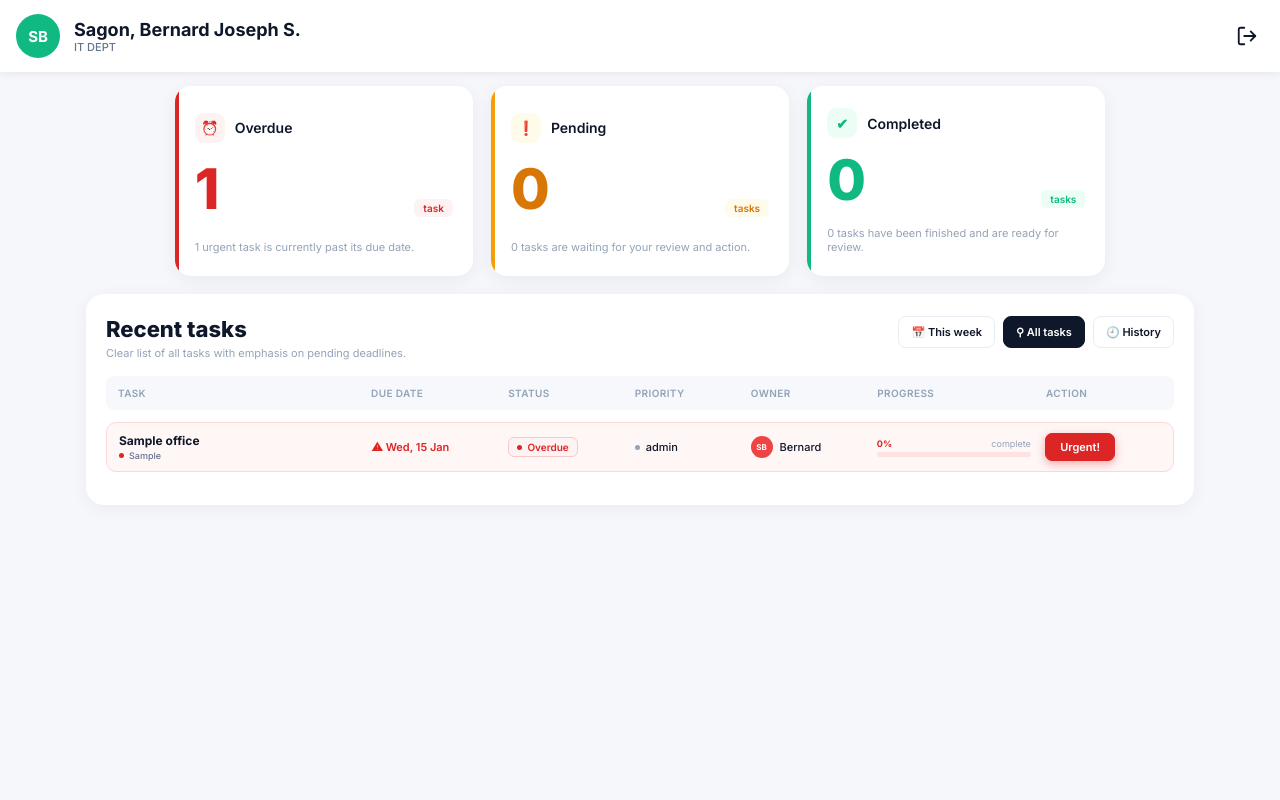
After one commit to JeromeJV/Task_management_system, a PHP site: page /task/Employee.php in a window 1280 px wide. The commit adds this page. Run offline with PHP 8.4, Linux system fonts and the light colour scheme; tables that the repository leaves empty or names only in its code hold one stand-in row (values such as "Sample post").

Commit message:
Employee

```diff
--- /dev/null
+++ b/Employee.php
@@ -0,0 +1,220 @@
+<?php
+// index.php: HTML + PHP combined. Reads tasks straight from the database.
+session_start();
+
+/* Name of THIS file, so the form and redirect never point at the login page. */
+$self = basename($_SERVER['SCRIPT_NAME']);
+
+/* ---------- Database connection (edit for your setup) ---------- */
+mysqli_report(MYSQLI_REPORT_OFF);
+$db = new mysqli('127.0.0.1', 'root', '', 'task_management_system');
+if ($db->connect_errno) { die('Database connection failed.'); }
+$db->set_charset('utf8mb4');
+
+/* ---------- Logged-in employee ----------
+   Set these in your login script. The fallbacks are for testing only. */
+$employeeId = $_SESSION['employee_id'] ?? 1;
+$fullName   = $_SESSION['full_name']   ?? 'Sagon, Bernard Joseph S.';
+$department = $_SESSION['department']  ?? 'IT Dept';
+
+$view = $_GET['view'] ?? 'all';               // all | week | history
+if (!in_array($view, ['all', 'week', 'history'], true)) $view = 'all';
+
+/* ---------- Update task progress (form POST) ---------- */
+if ($_SERVER['REQUEST_METHOD'] === 'POST') {
+    $id       = (int)($_POST['task_id'] ?? 0);
+    $progress = max(0, min(100, (int)($_POST['progress'] ?? 0)));
+    $status   = $progress === 100 ? 'Completed' : 'Pending';
+
+    $stmt = $db->prepare("UPDATE office SET progress = ?, status = ?, updated_at = NOW()
+                          WHERE office_id = ? AND employee_id = ?");
+    $stmt->bind_param('isii', $progress, $status, $id, $employeeId);
+    $stmt->execute();
+
+    header('Location: ' . $self . '?view=' . $view . '&saved=' . ($progress === 100 ? 'done' : 'progress'));
+    exit;
+}
+
+/* ---------- Fetch this employee's tasks from the database ---------- */
+$stmt = $db->prepare("SELECT office_id, title, content, department, status, priority_level,
+                             due_date, progress, updated_at
+                      FROM office WHERE employee_id = ? ORDER BY due_date ASC");
+$stmt->bind_param('i', $employeeId);
+$stmt->execute();
+$all = $stmt->get_result()->fetch_all(MYSQLI_ASSOC);
+
+$today = date('Y-m-d');
+foreach ($all as &$t) {
+    $t['state'] = strtolower($t['status']) === 'completed' ? 'completed'
+                : (($t['due_date'] && $t['due_date'] < $today) ? 'overdue' : 'pending');
+}
+unset($t);
+
+/* ---------- Counts for the three cards ---------- */
+$count = ['overdue' => 0, 'pending' => 0, 'completed' => 0];
+foreach ($all as $t) $count[$t['state']]++;
+
+/* ---------- Filter list by view ---------- */
+$weekStart = date('Y-m-d', strtotime('monday this week'));
+$weekEnd   = date('Y-m-d', strtotime('sunday this week'));
+
+if ($view === 'history') {
+    $tasks = array_filter($all, fn($t) => $t['state'] === 'completed');
+    usort($tasks, fn($a, $b) => strcmp($b['updated_at'] ?? '', $a['updated_at'] ?? ''));
+} elseif ($view === 'week') {
+    $tasks = array_filter($all, fn($t) => $t['state'] !== 'completed'
+                          && $t['due_date'] >= $weekStart && $t['due_date'] <= $weekEnd);
+} else {
+    $tasks = $all;
+}
+
+/* ---------- Helpers ---------- */
+function e($s) { return htmlspecialchars((string)$s, ENT_QUOTES, 'UTF-8'); }
+function fdate($d) { return $d ? date('D, j M', strtotime($d)) : '—'; }
+function plural($n, $one, $many) { return $n === 1 ? $one : $many; }
+
+$initials = '';
+foreach (array_slice(preg_split('/[ ,]+/', $fullName, -1, PREG_SPLIT_NO_EMPTY), 0, 2) as $w) $initials .= strtoupper($w[0]);
+$parts = explode(',', $fullName);
+$firstName = trim(explode(' ', trim($parts[1] ?? $parts[0]))[0]);
+
+$colors = [
+  'pending'   => ['#d97706', '#fef3c7'],
+  'completed' => ['#10b981', '#d1fae5'],
+  'overdue'   => ['#dc2626', '#fee2e2'],
+];
+$prioColors = ['high' => '#ef4444', 'medium' => '#f59e0b', 'low' => '#10b981'];
+$firstPending = null;
+foreach ($tasks as $k => $t) { if ($t['state'] === 'pending') { $firstPending = $k; break; } }
+?>
+<!DOCTYPE html>
+<html lang="en">
+<head>
+  <meta charset="UTF-8">
+  <meta name="viewport" content="width=device-width, initial-scale=1">
+  <title>My Tasks</title>
+  <link rel="preconnect" href="https://fonts.googleapis.com">
+  <link href="https://fonts.googleapis.com/css2?family=Inter:wght@400;500;600;700;800&display=swap" rel="stylesheet">
+  <link rel="stylesheet" href="./css/empl.css">
+</head>
+<body>
+  <header class="topbar">
+    <div class="user">
+      <div class="avatar avatar-lg"><?= e($initials) ?></div>
+      <div>
+        <div class="user-name"><?= e($fullName) ?></div>
+        <div class="user-dept"><?= e(strtoupper($department)) ?></div>
+      </div>
+    </div>
+    <a class="logout" href="logout.php" title="Log out" aria-label="Log out">
+      <svg width="22" height="22" viewBox="0 0 24 24" fill="none" stroke="currentColor" stroke-width="2" stroke-linecap="round" stroke-linejoin="round"><path d="M9 21H5a2 2 0 0 1-2-2V5a2 2 0 0 1 2-2h4"/><path d="M16 17l5-5-5-5"/><path d="M21 12H9"/></svg>
+    </a>
+  </header>
+
+  <main class="container">
+    <section class="stats">
+      <article class="stat stat-overdue">
+        <div class="stat-head"><span class="icon-box">⏰</span><span>Overdue</span></div>
+        <div class="stat-num"><?= $count['overdue'] ?></div>
+        <span class="chip"><?= plural($count['overdue'], 'task', 'tasks') ?></span>
+        <p class="stat-note"><?= $count['overdue'] ?> urgent <?= plural($count['overdue'], 'task is', 'tasks are') ?> currently past <?= plural($count['overdue'], 'its', 'their') ?> due date.</p>
+      </article>
+      <article class="stat stat-pending">
+        <div class="stat-head"><span class="icon-box">❗</span><span>Pending</span></div>
+        <div class="stat-num"><?= $count['pending'] ?></div>
+        <span class="chip"><?= plural($count['pending'], 'task', 'tasks') ?></span>
+        <p class="stat-note"><?= $count['pending'] ?> <?= plural($count['pending'], 'task is', 'tasks are') ?> waiting for your review and action.</p>
+      </article>
+      <article class="stat stat-done">
+        <div class="stat-head"><span class="icon-box">✔</span><span>Completed</span></div>
+        <div class="stat-num"><?= $count['completed'] ?></div>
+        <span class="chip"><?= plural($count['completed'], 'task', 'tasks') ?></span>
+        <p class="stat-note"><?= $count['completed'] ?> <?= plural($count['completed'], 'task has', 'tasks have') ?> been finished and <?= plural($count['completed'], 'is', 'are') ?> ready for review.</p>
+      </article>
+    </section>
+
+    <section class="panel">
+      <div class="panel-head">
+        <div>
+          <h1><?= $view === 'history' ? 'Task history' : 'Recent tasks' ?></h1>
+          <p class="sub"><?= $view === 'history' ? 'All tasks you have completed, newest first.' : 'Clear list of all tasks with emphasis on pending deadlines.' ?></p>
+        </div>
+        <nav class="filters">
+          <a class="btn-filter <?= $view === 'week' ? 'active' : '' ?>" href="?view=week">📅 This week</a>
+          <a class="btn-filter <?= $view === 'all' ? 'active' : '' ?>" href="?view=all">⚲ All tasks</a>
+          <a class="btn-filter <?= $view === 'history' ? 'active' : '' ?>" href="?view=history">🕘 History</a>
+        </nav>
+      </div>
+
+      <div class="table-wrap">
+        <div class="row row-head">
+          <div>TASK</div><div><?= $view === 'history' ? 'COMPLETED' : 'DUE DATE' ?></div><div>STATUS</div><div>PRIORITY</div><div>OWNER</div><div>PROGRESS</div><div>ACTION</div>
+        </div>
+
+        <?php foreach ($tasks as $k => $t):
+          $s = $t['state'];
+          [$fg, $track] = $colors[$s];
+          $prio = strtolower($t['priority_level']);
+          $avatarBg = $s === 'overdue' ? '#ef4444' : ($s === 'completed' ? '#10b981' : '#3b82f6');
+          $focus = ($k === $firstPending && $view !== 'history');
+          [$label, $cls] = $s === 'completed' ? ['Done ✓', 'done']
+                         : ($s === 'overdue' ? ['Urgent!', 'urgent']
+                         : ($focus ? ['Open →', 'primary'] : ['Open', '']));
+        ?>
+        <div class="row task-row <?= $s ?><?= $focus ? ' focus' : '' ?>">
+          <div>
+            <div class="task-title"><?= e($t['title']) ?></div>
+            <div class="task-dept"><i class="dot" style="background:<?= $fg ?>"></i><?= e($t['department']) ?></div>
+          </div>
+          <div class="due"><?= $s === 'overdue' ? '⚠' : '📅' ?> <?= e($view === 'history' ? fdate($t['updated_at']) : fdate($t['due_date'])) ?></div>
+          <div><span class="badge b-<?= $s ?>"><i class="dot" style="background:<?= $fg ?>"></i><?= ucfirst($s) ?></span></div>
+          <div class="prio"><i class="dot" style="background:<?= $prioColors[$prio] ?? '#94a3b8' ?>"></i><?= e($t['priority_level']) ?></div>
+          <div class="owner"><span class="avatar avatar-sm" style="background:<?= $avatarBg ?>"><?= e($initials) ?></span><?= e($firstName) ?></div>
+          <div>
+            <div class="prog-top" style="color:<?= $fg ?>"><?= (int)$t['progress'] ?>%<span>complete</span></div>
+            <div class="bar" style="background:<?= $track ?>"><i style="width:<?= (int)$t['progress'] ?>%;background:<?= $fg ?>"></i></div>
+          </div>
+          <div>
+            <button type="button" class="btn-act <?= $cls ?>"
+              data-id="<?= (int)$t['office_id'] ?>"
+              data-title="<?= e($t['title']) ?>"
+              data-content="<?= e($t['content']) ?>"
+              data-meta="<?= e($t['department'] . ' • Due ' . fdate($t['due_date']) . ' • ' . $t['priority_level'] . ' priority') ?>"
+              data-progress="<?= (int)$t['progress'] ?>"
+              data-state="<?= $s ?>"><?= $label ?></button>
+          </div>
+        </div>
+        <?php endforeach; ?>
+
+        <?php if (!$tasks): ?>
+          <div class="empty"><?= $view === 'history'
+            ? 'No completed tasks yet. Finished tasks will appear here.'
+            : 'No tasks to show. New tasks from your supervisor will appear here.' ?></div>
+        <?php endif; ?>
+      </div>
+    </section>
+  </main>
+
+  <!-- Update progress dialog -->
+  <dialog id="taskDialog">
+    <form method="post" action="<?= e($self) ?>?view=<?= e($view) ?>">
+      <input type="hidden" name="task_id" id="taskId">
+      <h2 id="dlgTitle"></h2>
+      <p class="dlg-meta" id="dlgMeta"></p>
+      <p class="dlg-content" id="dlgContent"></p>
+      <label for="progressRange">Progress: <strong id="progressValue">0%</strong></label>
+      <input type="range" name="progress" id="progressRange" min="0" max="100" step="5">
+      <p class="dlg-hint">Setting progress to 100% marks the task as completed.</p>
+      <div class="dlg-actions">
+        <button type="button" class="btn-ghost" id="dlgCancel">Close</button>
+        <button type="submit" class="btn-primary" id="dlgSave">Save progress</button>
+      </div>
+    </form>
+  </dialog>
+
+  <?php if (isset($_GET['saved'])): ?>
+    <div class="toast show" id="toast" role="status"><?= $_GET['saved'] === 'done' ? 'Task completed' : 'Progress saved' ?></div>
+  <?php endif; ?>
+  <script src="./js/empl.js"></script>
+</body>
+</html>
--- /dev/null
+++ b/css/empl.css
@@ -0,0 +1,92 @@
+:root{
+  --bg:#f5f7fb; --card:#fff; --ink:#0f172a; --muted:#94a3b8; --line:#e8ecf3;
+  --red:#dc2626; --red-bg:#fef2f2; --amber:#d97706; --amber-bg:#fffbeb;
+  --green:#10b981; --green-bg:#ecfdf5; --blue:#3b82f6; --blue-bg:#eff6ff;
+}
+*{box-sizing:border-box;margin:0;padding:0}
+body{font-family:'Inter',system-ui,sans-serif;background:var(--bg);color:var(--ink);min-height:100vh}
+button{font:inherit;cursor:pointer;border:0}
+
+.topbar{display:flex;justify-content:space-between;align-items:center;padding:14px 16px;background:#fff;box-shadow:0 1px 8px rgba(15,23,42,.08)}
+.user{display:flex;align-items:center;gap:14px}
+.user-name{font-weight:700;font-size:18px}
+.user-dept{font-size:11px;color:#64748b;font-weight:500}
+.logout{color:var(--ink);display:grid;place-items:center;padding:6px}
+.avatar{display:grid;place-items:center;border-radius:50%;color:#fff;font-weight:700;background:var(--green)}
+.avatar-lg{width:44px;height:44px;font-size:15px}
+.avatar-sm{width:22px;height:22px;font-size:8px;flex:none}
+
+.container{max-width:1140px;margin:0 auto;padding:14px 16px 40px}
+.stats{display:grid;grid-template-columns:repeat(3,1fr);gap:18px;margin:0 8% 18px}
+.stat{position:relative;background:var(--card);border-radius:16px;padding:22px 20px;box-shadow:0 4px 18px rgba(15,23,42,.06);overflow:hidden;display:grid;grid-template-columns:1fr auto;align-items:end}
+.stat::before{content:"";position:absolute;left:0;top:0;bottom:0;width:4px}
+.stat-head{grid-column:1/-1;display:flex;align-items:center;gap:10px;font-weight:600;font-size:14px;margin-bottom:14px}
+.icon-box{width:30px;height:30px;border-radius:9px;display:grid;place-items:center;font-size:14px}
+.stat-num{font-size:56px;font-weight:800;line-height:1}
+.stat-note{grid-column:1/-1;font-size:11px;color:var(--muted);margin-top:18px}
+.chip{font-size:10px;font-weight:600;padding:3px 9px;border-radius:6px}
+.stat-overdue::before{background:var(--red)} .stat-overdue .icon-box,.stat-overdue .chip{background:var(--red-bg);color:var(--red)} .stat-overdue .stat-num{color:var(--red)}
+.stat-pending::before{background:#f59e0b} .stat-pending .icon-box,.stat-pending .chip{background:var(--amber-bg);color:var(--amber)} .stat-pending .stat-num{color:var(--amber)}
+.stat-done::before{background:var(--green)} .stat-done .icon-box,.stat-done .chip{background:var(--green-bg);color:var(--green)} .stat-done .stat-num{color:var(--green)}
+
+.panel{background:var(--card);border-radius:18px;padding:22px 20px 26px;box-shadow:0 4px 18px rgba(15,23,42,.05)}
+.panel-head{display:flex;justify-content:space-between;align-items:flex-start;gap:12px;flex-wrap:wrap;margin-bottom:16px}
+h1{font-size:22px;font-weight:800}
+.sub{font-size:11px;color:var(--muted);margin-top:4px}
+.filters{display:flex;gap:8px;flex-wrap:wrap}
+.btn-filter{background:#fff;border:1px solid var(--line);border-radius:8px;padding:8px 12px;font-size:11px;font-weight:600;color:var(--ink)}
+.btn-filter.active{background:var(--ink);color:#fff;border-color:var(--ink)}
+.btn-filter:focus-visible,.btn-act:focus-visible{outline:2px solid var(--blue);outline-offset:2px}
+
+.table-wrap{overflow-x:auto}
+.row{display:grid;grid-template-columns:2.4fr 1.3fr 1.2fr 1.1fr 1.2fr 1.6fr 1.1fr;align-items:center;min-width:860px;padding:0 12px}
+.row-head{background:#f6f8fb;border-radius:8px;height:34px;font-size:10px;font-weight:600;color:var(--muted);letter-spacing:.04em;margin-bottom:12px}
+.task-row{height:50px;border:1px solid var(--line);border-radius:10px;margin-bottom:7px;font-size:11px;font-weight:500;background:#fff}
+.task-row.pending{background:#fff}
+.task-row.completed{background:#f6fdf9;border-color:#d5f3e3}
+.task-row.overdue{background:#fff6f6;border-color:#fbd9d9}
+.task-row.focus{background:var(--blue-bg);border:1.5px solid var(--blue)}
+.task-title{font-weight:700;font-size:12px;padding-right:8px}
+.completed .task-title{text-decoration:line-through;color:#64748b}
+.task-dept{display:flex;align-items:center;gap:5px;font-size:9px;color:#64748b;font-weight:500;margin-top:2px}
+.dot{width:5px;height:5px;border-radius:50%;display:inline-block;flex:none}
+.due{display:flex;align-items:center;gap:6px;color:#334155}
+.overdue .due{color:var(--red);font-weight:600}
+.badge{display:inline-flex;align-items:center;gap:5px;width:fit-content;font-size:10px;font-weight:600;padding:3px 8px;border-radius:6px;border:1px solid}
+.b-pending{background:var(--amber-bg);color:var(--amber);border-color:#fde7b3}
+.b-completed{background:var(--green-bg);color:#059669;border-color:#b7ecd3}
+.b-overdue{background:var(--red-bg);color:var(--red);border-color:#f8c9c9}
+.prio{display:flex;align-items:center;gap:6px}
+.owner{display:flex;align-items:center;gap:7px}
+.prog-top{display:flex;justify-content:space-between;width:154px;font-size:9px;font-weight:700}
+.prog-top span{font-weight:400;color:var(--muted)}
+.bar{width:154px;height:5px;border-radius:9px;margin-top:3px;overflow:hidden}
+.bar i{display:block;height:100%;border-radius:9px}
+.btn-act{padding:6px 14px;border-radius:7px;font-size:11px;font-weight:600;background:#f6f8fb;border:1px solid var(--line);color:var(--ink);justify-self:center}
+.btn-act.primary{background:var(--blue);color:#fff;border-color:var(--blue);box-shadow:0 3px 8px rgba(59,130,246,.35)}
+.btn-act.urgent{background:var(--red);color:#fff;border-color:var(--red);box-shadow:0 3px 8px rgba(220,38,38,.35)}
+.btn-act.done{background:var(--green-bg);color:#059669;border-color:#b7ecd3}
+.empty{padding:36px 0;text-align:center;color:var(--muted);font-size:13px}
+
+dialog{border:0;border-radius:16px;padding:26px;width:min(420px,92vw);box-shadow:0 20px 60px rgba(15,23,42,.25);margin:auto}
+dialog::backdrop{background:rgba(15,23,42,.45)}
+dialog h2{font-size:18px;margin-bottom:4px}
+.dlg-meta{font-size:11px;color:var(--muted);margin-bottom:12px}
+.dlg-content{font-size:13px;color:#334155;margin-bottom:18px;line-height:1.5;max-height:120px;overflow:auto}
+dialog label{font-size:13px;display:block;margin-bottom:8px}
+dialog input[type=range]{width:100%;accent-color:var(--blue)}
+.dlg-hint{font-size:11px;color:var(--muted);margin-top:8px}
+.dlg-actions{display:flex;justify-content:flex-end;gap:8px;margin-top:20px}
+.btn-primary,.btn-ghost{padding:9px 16px;border-radius:8px;font-weight:600;font-size:13px}
+.btn-primary{background:var(--blue);color:#fff}
+.btn-ghost{background:#f1f5f9;color:var(--ink)}
+.btn-primary:disabled{opacity:.6}
+
+.toast{position:fixed;bottom:24px;left:50%;transform:translate(-50%,20px);background:var(--ink);color:#fff;padding:10px 18px;border-radius:10px;font-size:13px;opacity:0;pointer-events:none;transition:.25s}
+.toast.show{opacity:1;transform:translate(-50%,0)}
+
+@media (max-width:760px){.stats{margin:0 0 18px;grid-template-columns:1fr}}
+@media (prefers-reduced-motion:reduce){.toast{transition:none}}
+
+a.btn-filter{text-decoration:none;display:inline-block}
+a.btn-filter:focus-visible{outline:2px solid var(--blue);outline-offset:2px}
--- a/supervisor.php
+++ b/supervisor.php
@@ -537,7 +537,7 @@ $quantity_err =
 
     <link
         rel="stylesheet"
-        href="css/supervisor.css"
+        href="./css/supervisor.css"
     >
 
     <script
@@ -1452,7 +1452,7 @@ window.supervisorProgressReports =
      JAVASCRIPT
 ===================================================== -->
 
-<script src="js/supervisor.js"></script>
+<script src="./js/supervisor.js"></script>
 
 
 </body>
```
Also changed, not shown: js/empl.js (added, +95 -0 lines).
